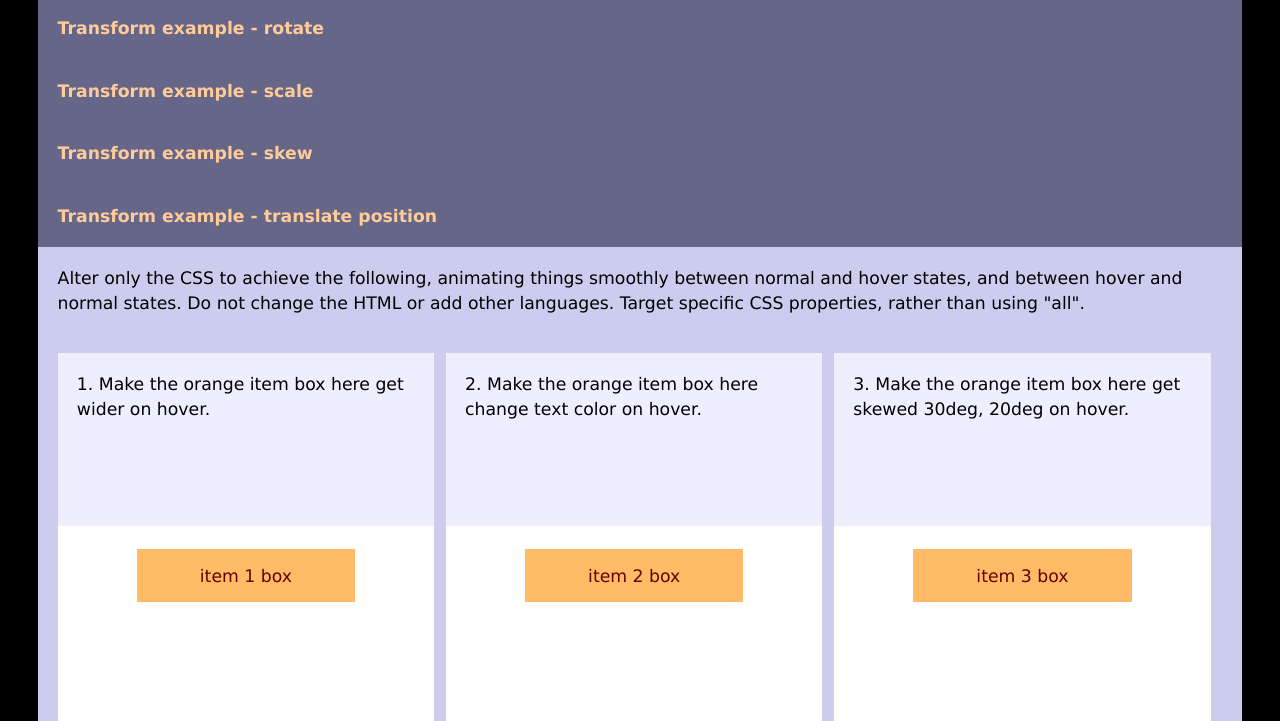
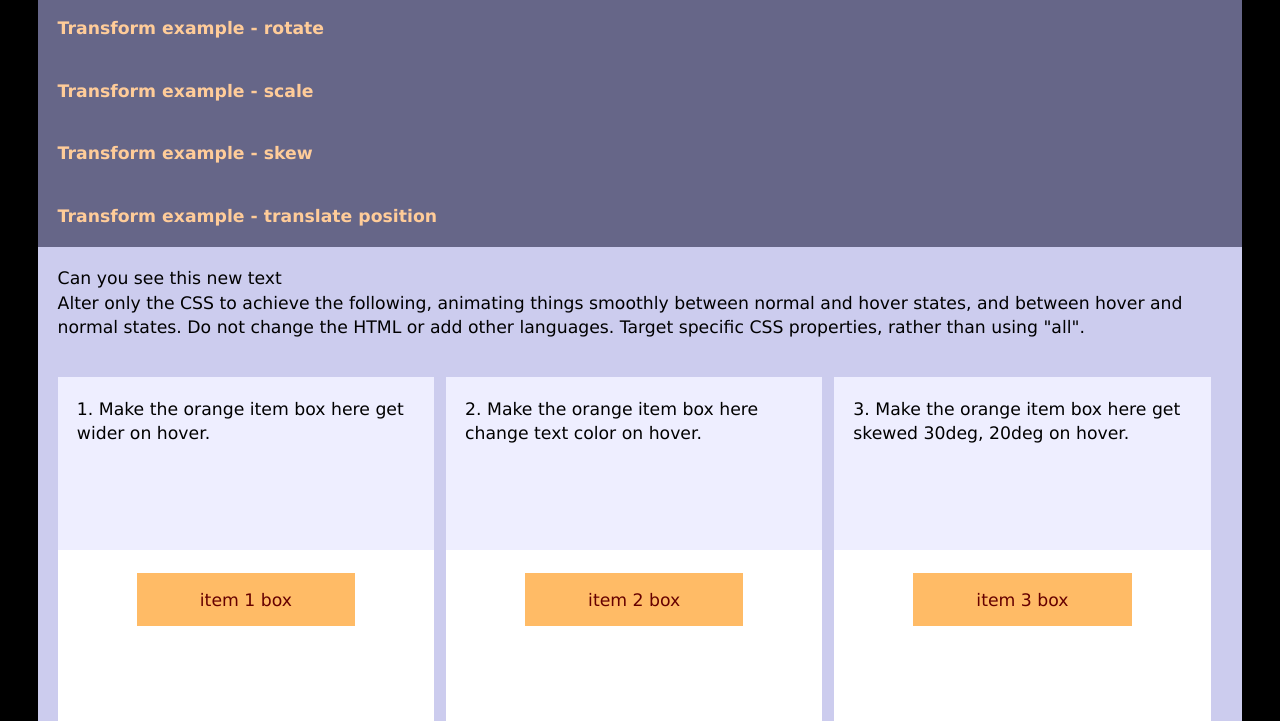
Before and after one commit to schurter/demo-CSS-trans, a plain HTML site: page index.html in a window 1280 px wide. Shown: the part 79-800 px from the top of the page. Drawn offline with Linux system fonts and the light colour scheme.

Commit message:
Update index.html

```diff
--- a/index.html
+++ b/index.html
@@ -19,6 +19,7 @@
     </header>
 
 	<main>
+		<p>Can you see this new text</p>
 		<p>Alter only the CSS to achieve the following, animating things smoothly between normal and hover states, and between hover and normal states. Do not change the HTML or add other languages. Target specific CSS properties, rather than using "all".</p>
 
         <div class="grid-container">
```
